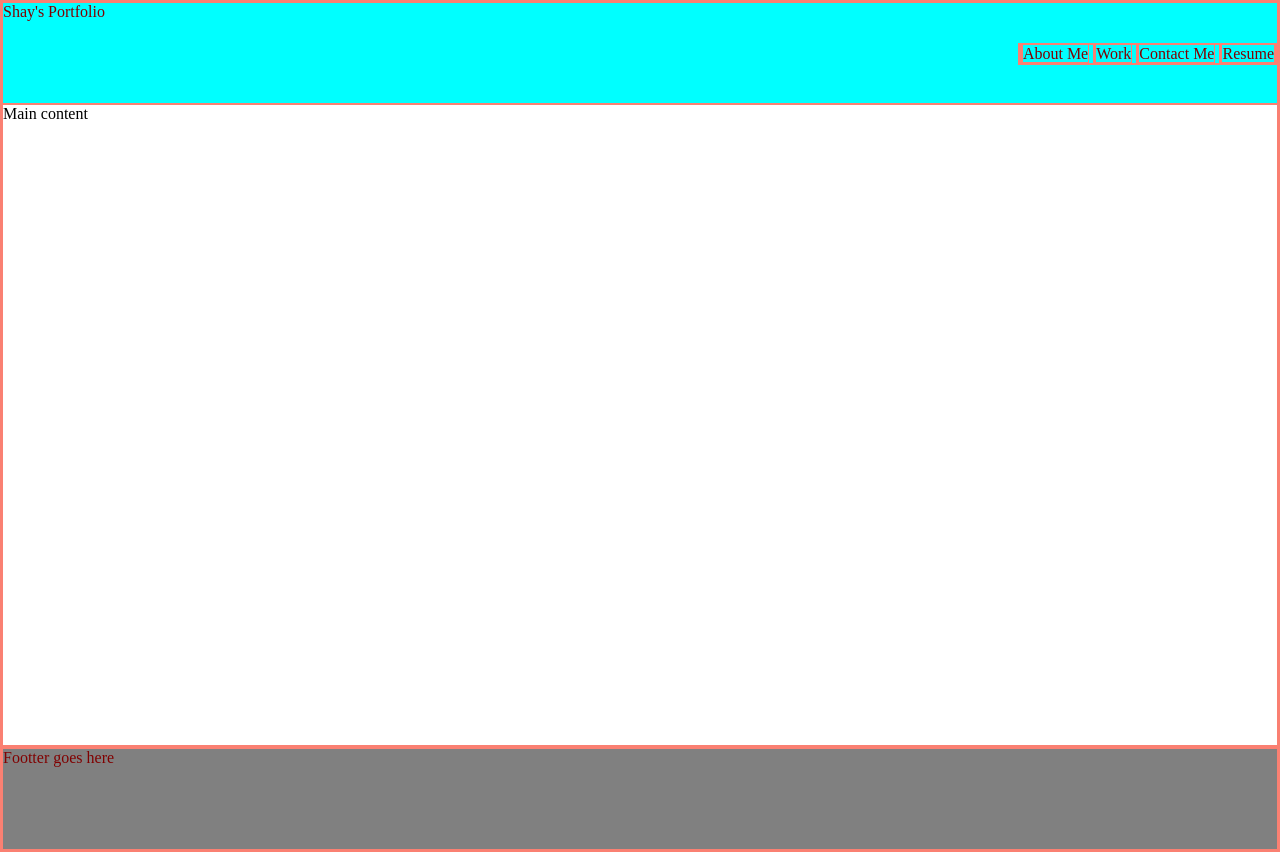
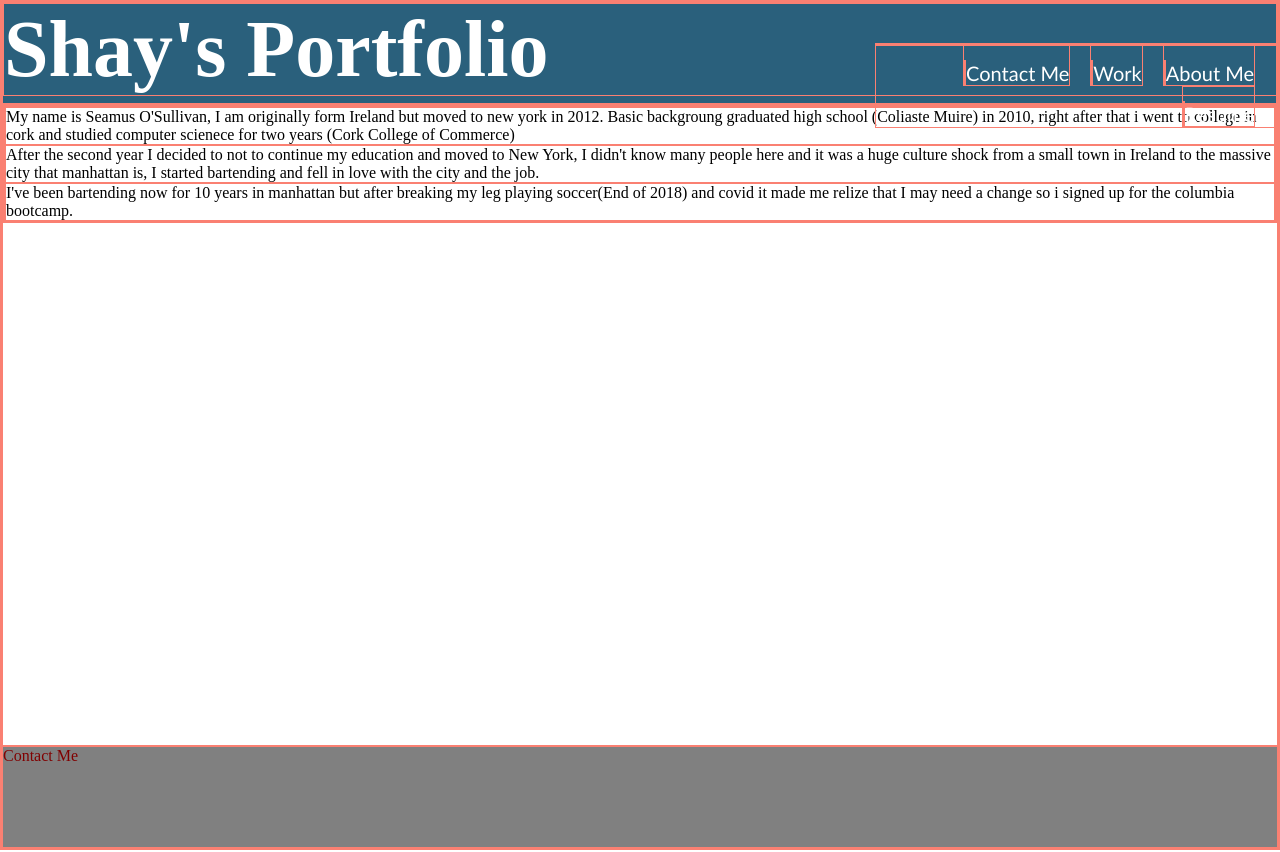
Before and after one commit to shayosullivan/portfolio, a plain HTML site: page index.html in a window 1280 px wide. Drawn offline with Linux system fonts and the light colour scheme.

Commit message:
bits added nothing major

```diff
--- a/assets/css/style.css
+++ b/assets/css/style.css
@@ -8,9 +8,13 @@ body {
 }
 header {
     height: 100px;
-    background-color: aqua;
-    color: maroon;
+    background-color: #2a607c;
+    color: white;
     position: relative;
+}
+#site-header {
+
+    font-size: 40px;
 }
 #site-nav {
     position:absolute;
@@ -27,15 +31,30 @@ margin: 0;
 
 #site-nav ul li {
     display:inline;
-
+font-family: 'Gill Sans', 'Gill Sans MT', Calibri, 'Trebuchet MS', sans-serif;
+font-size: 20px;
+padding-top: 15px;
+margin-right: 20px;
+float: right;
 }
 
 main {
     min-height: 80vh;
+
 }
+p{font-size: 16px;}
+/*#aside-content {
+        width: 25%;
+        padding-right: 15px;
+        margin-right: 15px;
+        float: left;
+        font-style: italic;
+        background-color: lightgray;
+}*/
 
-footer{
+footer {
     height: 100px;
     background-color: grey;
     color: maroon;
+
 }
--- a/index.html
+++ b/index.html
@@ -10,7 +10,7 @@
 <body>
  <!--Header-->
  <header id="site-header">
-     Shay's Portfolio
+     <h1>Shay's Portfolio</h1>
      <!--nav-->
      <nav id="site-nav">
          <ul>
@@ -26,15 +26,33 @@
  </header>
  <!--main content-->
  <main id="main-content">
-     Main content
+     <section>
+    <div id="about-me">
+        <p>My name is Seamus O'Sullivan, I am originally form Ireland but moved to new york in 2012.
+            Basic backgroung graduated high school (Coliaste Muire) in 2010, right after that i went to
+            college in cork and studied computer scienece for two years (Cork College of Commerce)
+        </p>
+        <p>After the second year I decided to not to continue my education and moved to New York,
+            I didn't know many people here and it was a huge culture shock from a small town in Ireland
+            to the massive city that manhattan is, I started bartending and fell in love with the city and the job.
+        </p>
+        <p>I've been bartending now for 10 years in manhattan but after breaking my leg playing soccer(End of 2018)
+            and covid it made me relize that I may need a change so i signed up for the columbia bootcamp.
+
+        </p>
+        </div>
+</section>
+
+<!--<aside id="aside-content">
+    <h2>About Me</h2>
+</aside>-->
+
  </main>
- <!--aside-->
- <aside id="aside-content">
 
- </aside>
+
  <!--footer-->
  <footer id="site-footer">
-     Footter goes here
+    Contact Me
  </footer>
 </body>
 </html>
```
